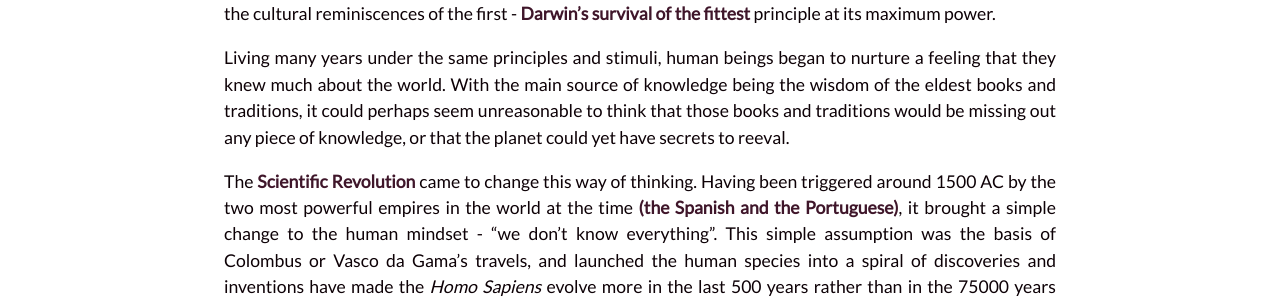
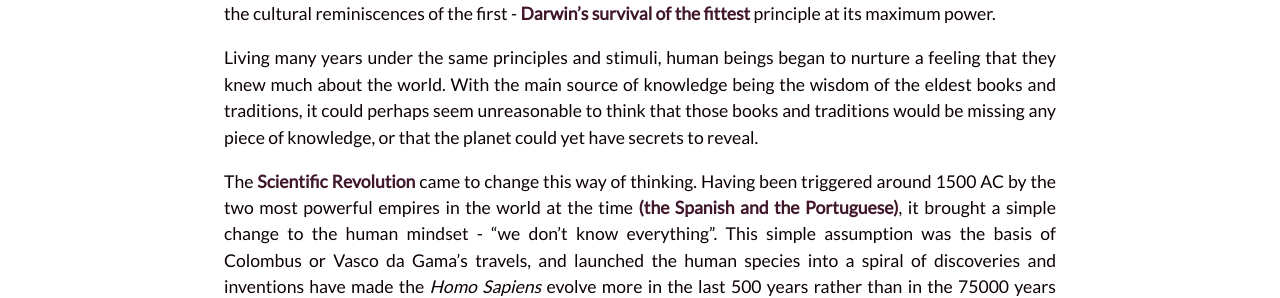
Before and after one commit to ikas/ikas.github.io, a Jekyll site: the page built from _posts/2018-02-16-sapiens.markdown, in a window 1280 px wide and 900 px high, scrolled down 2909 px. Shown: the part 213-511 px from the top of the window. Built offline with Jekyll 4.4.1, drawn with Linux system fonts in a browser that asks for light colours; nearby versions of some CDN libraries.

Commit message:
Some more typos

```diff
--- a/_posts/2018-02-16-sapiens.markdown
+++ b/_posts/2018-02-16-sapiens.markdown
@@ -53,7 +53,7 @@ This exponential growth encouraged the development of **social hierarchies** (ma
 
 During many years, humans lived alone, or in small comunities, unaware of the spread of their own species. When two empires met, they usually fought and the winner would take the other empire's territory, vanishing the cultural reminiscences of the first - **Darwin's survival of the fittest** principle at its maximum power.
 
-Living many years under the same principles and stimuli, human beings began to nurture a feeling that they knew much about the world. With the main source of knowledge being the wisdom of the eldest books and traditions, it could perhaps seem unreasonable to think that those books and traditions would be missing out any piece of knowledge, or that the planet could yet have secrets to reeval.
+Living many years under the same principles and stimuli, human beings began to nurture a feeling that they knew much about the world. With the main source of knowledge being the wisdom of the eldest books and traditions, it could perhaps seem unreasonable to think that those books and traditions would be missing any piece of knowledge, or that the planet could yet have secrets to reveal.
 
 The **Scientific Revolution** came to change this way of thinking. Having been triggered around 1500 AC by the two most powerful empires in the world at the time **(the Spanish and the Portuguese)**, it brought a simple change to the human mindset - "we don't know everything". This simple assumption was the basis of Colombus or Vasco da Gama's travels, and launched the human species into a spiral of discoveries and inventions have made the *Homo Sapiens* evolve more in the last 500 years rather than in the 75000 years before that.
 
```
